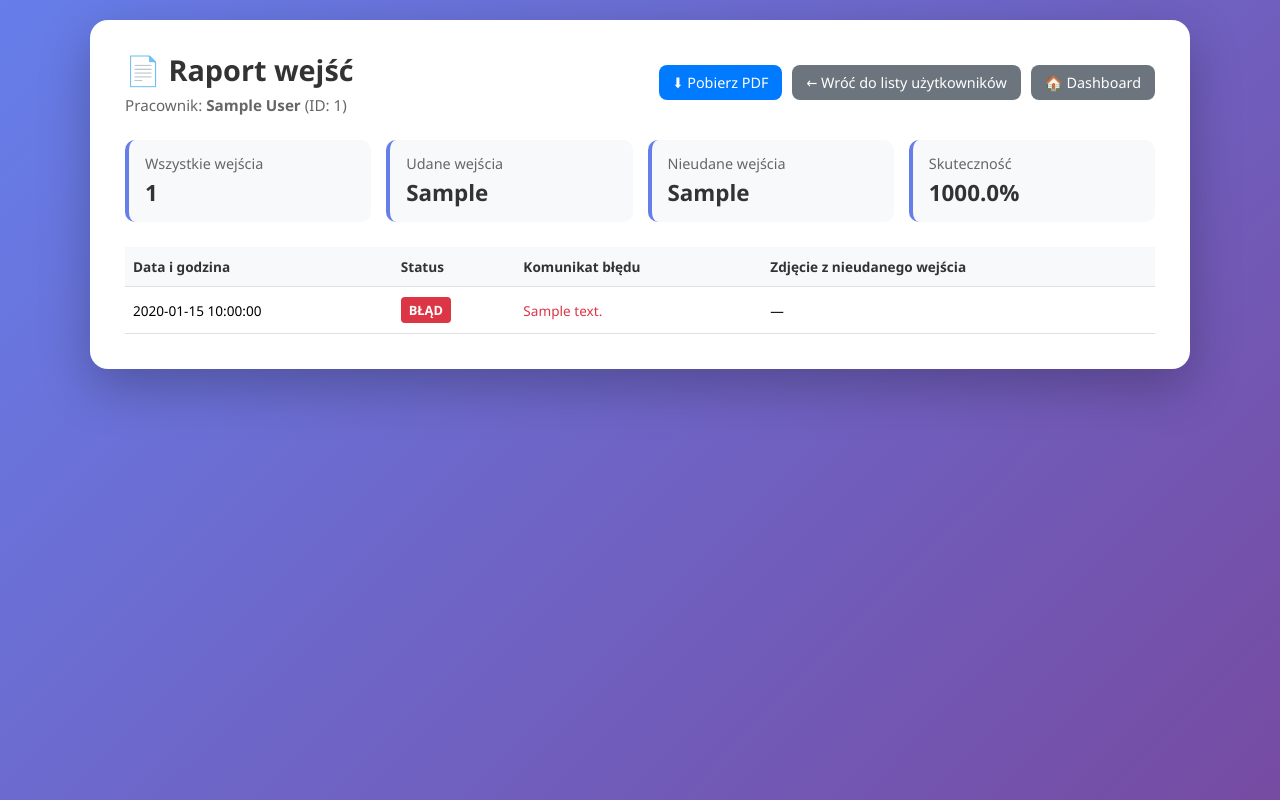
After one commit to KrzysztofZdebski/qr-face-gate-system, a Flask app: template templates/user_report.html in a window 1280 px wide. The commit adds this page. Run offline with Flask 3, Linux system fonts and the light colour scheme; tables that the repository leaves empty hold one stand-in row (values such as "Sample post"); the template is opened without the code that fills it: values that come from a table or form of the project are taken from there, most other values are stand-ins (such as "Sample title", 1, 10 or a date in 2020).

Commit message:
generating raports

```diff
--- a/requirements.txt
+++ b/requirements.txt
@@ -9,3 +9,4 @@ Werkzeug>=3.0.0
 setuptools>=65.0.0
 psycopg2-binary>=2.9.0
 python-dotenv
+reportlab
--- /dev/null
+++ b/templates/user_report.html
@@ -0,0 +1,249 @@
+<!DOCTYPE html>
+<html lang="pl">
+<head>
+    <meta charset="UTF-8">
+    <meta name="viewport" content="width=device-width, initial-scale=1.0">
+    <title>Raport wejść - {{ user.name }}</title>
+    <style>
+        * { box-sizing: border-box; margin: 0; padding: 0; }
+        body {
+            font-family: 'Segoe UI', Tahoma, Geneva, Verdana, sans-serif;
+            background: linear-gradient(135deg, #667eea 0%, #764ba2 100%);
+            min-height: 100vh;
+            padding: 20px;
+        }
+        .container {
+            max-width: 1100px;
+            margin: 0 auto;
+            background: #ffffff;
+            border-radius: 18px;
+            box-shadow: 0 18px 50px rgba(0,0,0,0.25);
+            padding: 30px 35px 35px;
+        }
+        .header {
+            display: flex;
+            justify-content: space-between;
+            align-items: center;
+            margin-bottom: 25px;
+            flex-wrap: wrap;
+            gap: 10px;
+        }
+        .header-title h1 {
+            font-size: 1.8rem;
+            color: #333;
+            margin-bottom: 6px;
+        }
+        .header-title p {
+            color: #666;
+            font-size: 0.95rem;
+        }
+        .header-actions {
+            display: flex;
+            gap: 10px;
+            flex-wrap: wrap;
+        }
+        .btn {
+            display: inline-block;
+            padding: 8px 14px;
+            border-radius: 8px;
+            text-decoration: none;
+            font-size: 0.9rem;
+            border: none;
+            cursor: pointer;
+            transition: background 0.2s, transform 0.1s, box-shadow 0.1s;
+        }
+        .btn-primary {
+            background: #007bff;
+            color: #fff;
+        }
+        .btn-secondary {
+            background: #6c757d;
+            color: #fff;
+        }
+        .btn:hover {
+            transform: translateY(-1px);
+            box-shadow: 0 4px 10px rgba(0,0,0,0.15);
+        }
+        .btn:active {
+            transform: translateY(0);
+            box-shadow: none;
+        }
+        .summary {
+            display: grid;
+            grid-template-columns: repeat(auto-fit, minmax(180px, 1fr));
+            gap: 15px;
+            margin-bottom: 25px;
+        }
+        .summary-card {
+            background: #f8f9fa;
+            border-radius: 10px;
+            padding: 14px 16px;
+            border-left: 4px solid #667eea;
+        }
+        .summary-label {
+            font-size: 0.9rem;
+            color: #666;
+            margin-bottom: 4px;
+        }
+        .summary-value {
+            font-size: 1.4rem;
+            font-weight: 600;
+            color: #333;
+        }
+        .logs-table {
+            width: 100%;
+            border-collapse: collapse;
+            margin-top: 10px;
+            font-size: 0.85rem;
+        }
+        .logs-table th, .logs-table td {
+            padding: 10px 8px;
+            text-align: left;
+            border-bottom: 1px solid #e0e0e0;
+        }
+        .logs-table th {
+            background-color: #f8f9fa;
+            font-weight: 600;
+            color: #333;
+            position: sticky;
+            top: 0;
+            z-index: 1;
+        }
+        .logs-table tr:nth-child(even) {
+            background-color: #fbfbfb;
+        }
+        .logs-table tr:hover {
+            background: #f3f6ff;
+        }
+        .status-badge {
+            padding: 4px 8px;
+            border-radius: 4px;
+            font-size: 0.8rem;
+            font-weight: 600;
+            display: inline-block;
+        }
+        .status-success {
+            background-color: #28a745;
+            color: #fff;
+        }
+        .status-failed {
+            background-color: #dc3545;
+            color: #fff;
+        }
+        .no-logs {
+            text-align: center;
+            padding: 40px 10px;
+            color: #666;
+        }
+        .no-logs h3 {
+            margin-bottom: 8px;
+        }
+        .failure-message {
+            max-width: 260px;
+            word-wrap: break-word;
+            color: #dc3545;
+        }
+        @media (max-width: 768px) {
+            .container {
+                padding: 20px;
+            }
+            .header {
+                flex-direction: column;
+                align-items: flex-start;
+            }
+            .logs-table {
+                font-size: 0.8rem;
+            }
+            .logs-table th, .logs-table td {
+                padding: 8px 6px;
+            }
+        }
+    </style>
+</head>
+<body>
+    <div class="container">
+        <div class="header">
+            <div class="header-title">
+                <h1>📄 Raport wejść</h1>
+                <p>Pracownik: <strong>{{ user.name }}</strong> (ID: {{ user.id }})</p>
+            </div>
+            <div class="header-actions">
+                <a href="{{ url_for('base.user_report_pdf', user_id=user.id) }}" class="btn btn-primary">⬇ Pobierz PDF</a>
+                <a href="{{ url_for('base.list_users') }}" class="btn btn-secondary">← Wróć do listy użytkowników</a>
+                <a href="{{ url_for('base.admin_dashboard') }}" class="btn btn-secondary">🏠 Dashboard</a>
+            </div>
+        </div>
+
+        <div class="summary">
+            <div class="summary-card">
+                <div class="summary-label">Wszystkie wejścia</div>
+                <div class="summary-value">{{ total_attempts }}</div>
+            </div>
+            <div class="summary-card">
+                <div class="summary-label">Udane wejścia</div>
+                <div class="summary-value">{{ successful_attempts }}</div>
+            </div>
+            <div class="summary-card">
+                <div class="summary-label">Nieudane wejścia</div>
+                <div class="summary-value">{{ failed_attempts }}</div>
+            </div>
+            <div class="summary-card">
+                <div class="summary-label">Skuteczność</div>
+                <div class="summary-value">
+                    {% if total_attempts > 0 %}
+                        {{ "%.1f"|format(successful_attempts / total_attempts * 100) }}%
+                    {% else %}
+                        0.0%
+                    {% endif %}
+                </div>
+            </div>
+        </div>
+
+        {% if attempts %}
+        <table class="logs-table">
+            <thead>
+                <tr>
+                    <th>Data i godzina</th>
+                    <th>Status</th>
+                    <th>Komunikat błędu</th>
+                    <th>Zdjęcie z nieudanego wejścia</th>
+                </tr>
+            </thead>
+            <tbody>
+                {% for attempt in attempts %}
+                <tr>
+                    <td>{{ attempt.attempted_at.strftime('%Y-%m-%d %H:%M:%S') }}</td>
+                    <td>
+                        <span class="status-badge {% if attempt.success %}status-success{% else %}status-failed{% endif %}">
+                            {% if attempt.success %}SUKCES{% else %}BŁĄD{% endif %}
+                        </span>
+                    </td>
+                    <td class="failure-message">
+                        {% if attempt.failure_message %}
+                            {{ attempt.failure_message }}
+                        {% else %}
+                            —
+                        {% endif %}
+                    </td>
+                    <td>
+                        {% if not attempt.success and attempt.image_path %}
+                            <img src="{{ url_for('base.get_failed_attempt_image', attempt_id=attempt.id) }}"
+                                 alt="Zdjęcie z nieudanego wejścia"
+                                 style="max-width: 80px; max-height: 80px; border-radius: 4px; border: 1px solid #ddd;">
+                        {% else %}
+                            —
+                        {% endif %}
+                    </td>
+                </tr>
+                {% endfor %}
+            </tbody>
+        </table>
+        {% else %}
+        <div class="no-logs">
+            <h3>Brak zarejestrowanych wejść</h3>
+            <p>Dla tego pracownika nie ma jeszcze żadnych prób wejścia.</p>
+        </div>
+        {% endif %}
+    </div>
+</body>
+</html>
--- a/templates/users.html
+++ b/templates/users.html
@@ -33,6 +33,7 @@
                     <td class="name-cell">{{ user.name }}</td>
                     <td class="actions-cell">
                         <button onclick="printQR({{ user.id }}, '{{ user.name }}')" class="btn btn-info btn-sm">🖨️ Print QR</button>
+                        <a href="{{ url_for('base.user_report', user_id=user.id) }}" class="btn btn-secondary btn-sm">📄 Raport wejść</a>
                         <form method="POST" action="{{ url_for('base.delete_user', user_id=user.id) }}" style="display: inline;" onsubmit="return confirm('Are you sure you want to delete this user?')">
                             <button type="submit" class="btn btn-danger btn-sm">🗑️ Delete</button>
                         </form>
```
Also changed, not shown: backend/app/modules/routes.py (+174 -0 lines).
